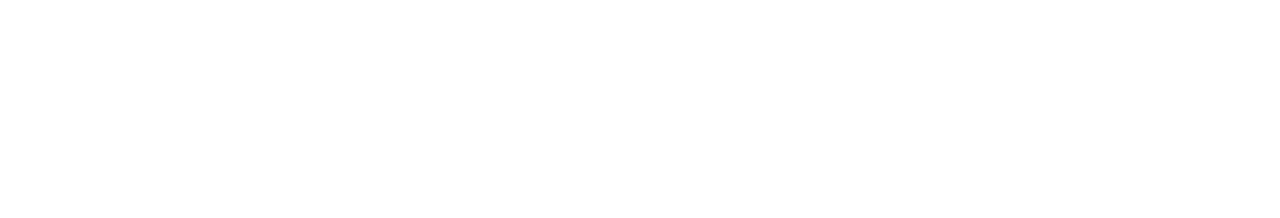
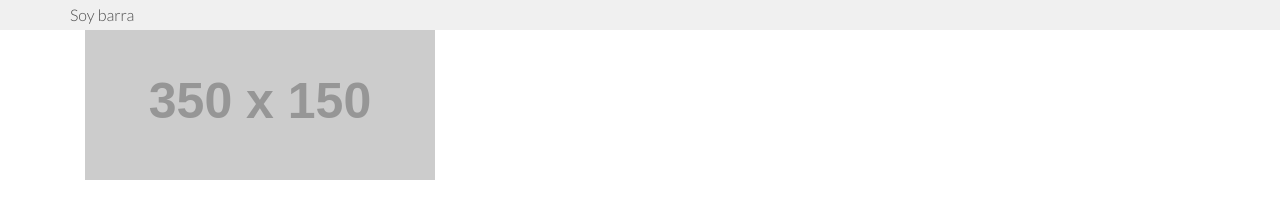
Before and after one commit to mager19/frutticreations, a website: page index.html in a window 1280 px wide. Drawn offline with nearby package versions, Linux system fonts and the light colour scheme; placeholder pictures from the web are drawn by us; a web font is replaced by a local one.

Commit message:
añadido bootstrap e inicio de creación de secciones-estructura

```diff
--- a/css/style.css
+++ b/css/style.css
@@ -99,3 +99,11 @@ img{
 
 	padding: 4em 0em;
 }
+
+
+/*barra top*/
+
+.barratop{
+
+	background-color: #F0F0F0;
+}
--- a/index.html
+++ b/index.html
@@ -14,7 +14,35 @@
 </head>
 
 <body>
+<!-- Barra top -->
+<section class="barratop">
+	<div class="container">
+		<div class="row">
+			<div class="col-md-12">
 
+					Soy barra
+
+			</div>
+		</div>
+	</div>
+</section>
+<!-- Fin Barra top -->
+
+<!-- Header -->
+<header>
+	<div class="container">
+		<div class="row">
+		<!-- Logo -->
+			<div class="col-md-12 header">
+				<div class="col-md-8 header__logo">
+					<img src="http://placehold.it/350x150" alt="logo">
+				</div>
+			</div>
+		<!-- Fin Logo -->
+		</div>
+	</div>
+</header>
+<!-- Fin Header -->
 </body>
 <script src="http://code.jquery.com/jquery-1.11.0.min.js"></script>
 <script src="js/bootstrap.js"></script>
```
Also changed, not shown: gulpfile.js (added, +41 -0 lines), package.json (added, +23 -0 lines), 1 other file.
